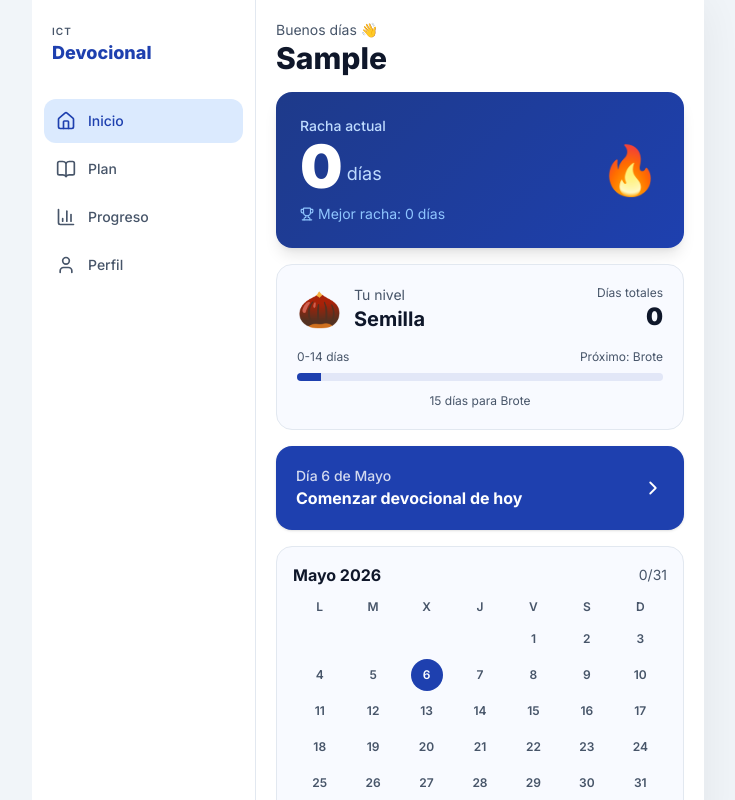
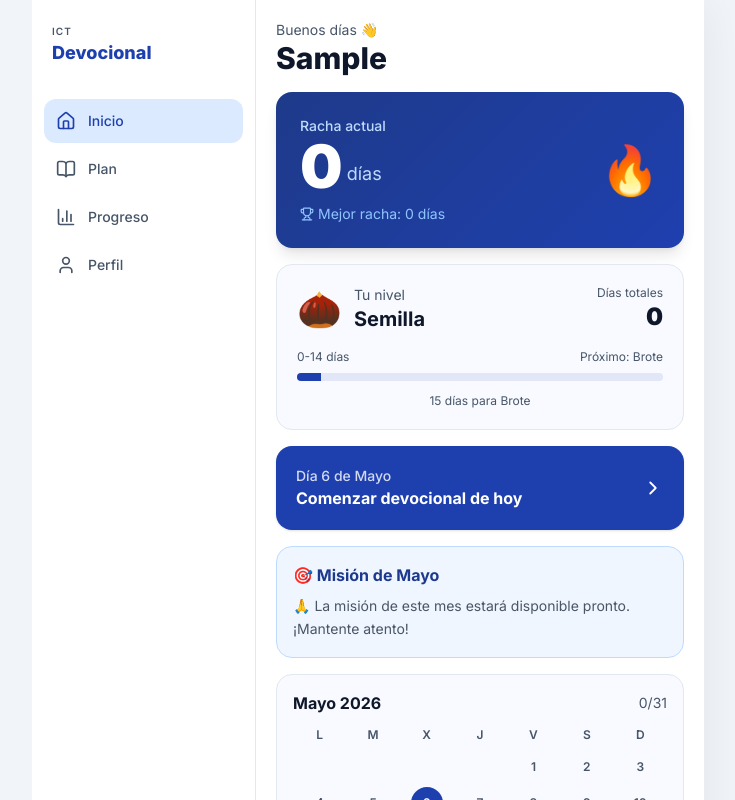
Before and after one commit to camila0424/ict.devocional, a Next.js app: page / in a window 1280 px wide. Shown: the top 800 px of the page, without its empty margins (272-1007 px from the left). Built offline with nearby package versions, Linux system fonts and the light colour scheme; no server answers; the database is empty; sample sign-in values are in the browser's storage.

Commit message:
feat: show mission card always with fallback text

```diff
--- a/src/components/home/HomeClient.tsx
+++ b/src/components/home/HomeClient.tsx
@@ -105,17 +105,17 @@ export function HomeClient({
       </motion.div>
 
       {/* Misión de Mayo */}
-      {missionText && (
       <motion.div
         initial={{ opacity: 0, y: 8 }}
         animate={{ opacity: 1, y: 0 }}
         transition={{ delay: 0.25, duration: 0.3 }}
-          className="border-border bg-surface rounded-2xl border p-4"
+        className="rounded-2xl border border-blue-200 bg-blue-50 p-4"
       >
-          <h2 className="mb-2 font-bold">🎯 Misión de Mayo</h2>
-          <p className="text-sm leading-relaxed">{missionText}</p>
+        <h2 className="mb-2 font-bold text-blue-900">🎯 Misión de Mayo</h2>
+        <p className="text-sm leading-relaxed text-gray-600">
+          {missionText || '🙏 La misión de este mes estará disponible pronto. ¡Mantente atento!'}
+        </p>
       </motion.div>
-      )}
 
       {/* Calendario Mayo */}
       <motion.div
```
Lines whose indentation alone changed are shown as unchanged.
